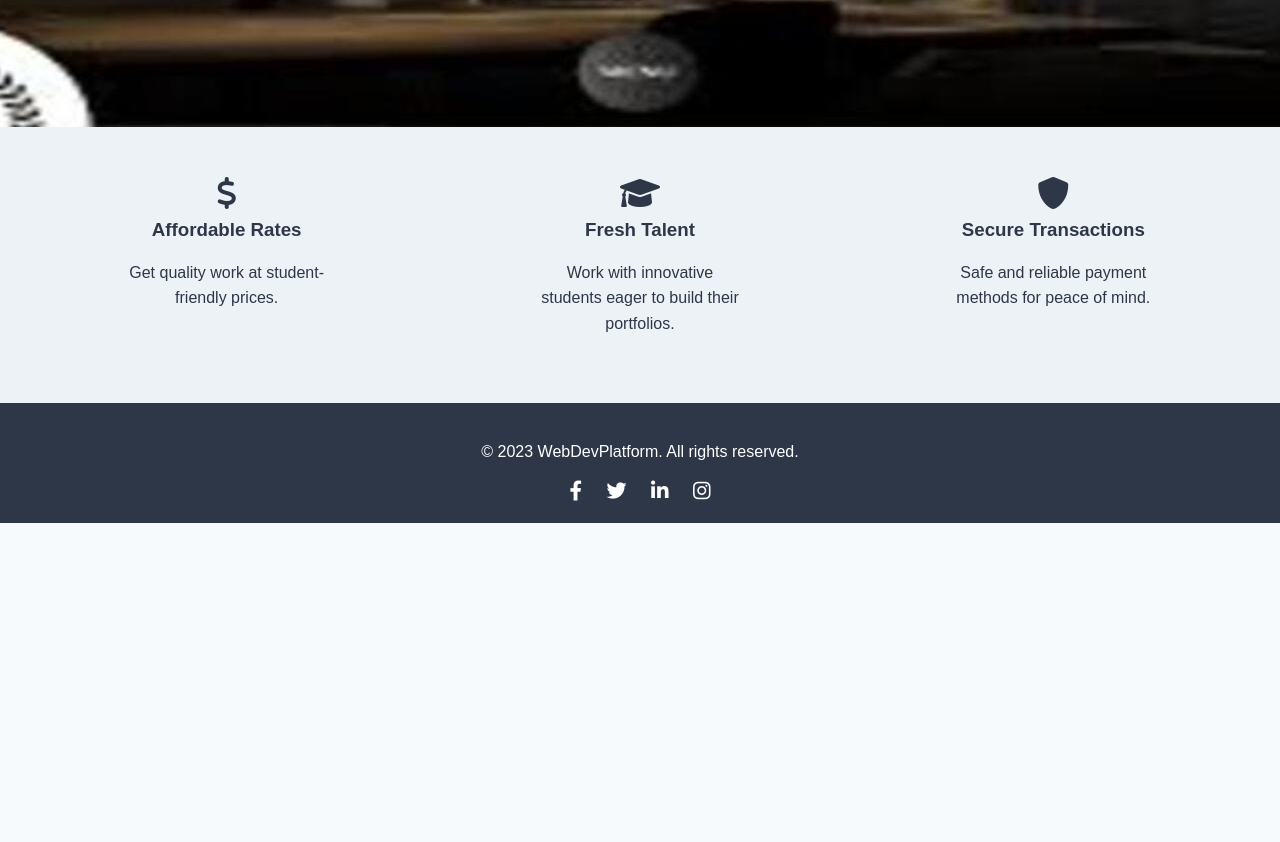
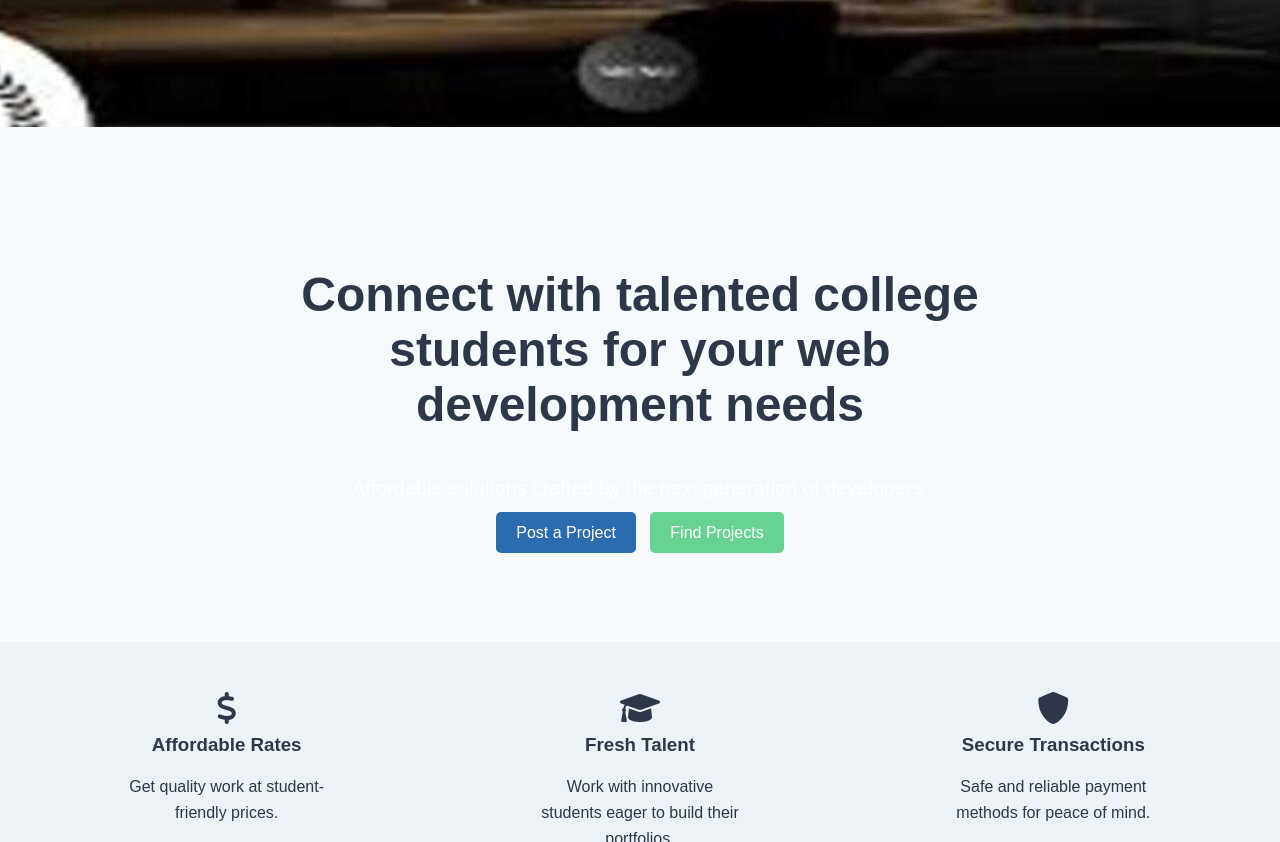
Before and after one commit to gbujoreanu/Bidding-Cite, a plain HTML site: page index.html in a window 1280 px wide. Shown: the part 502-1344 px from the top of the page. Before the commit the page ends 1025 px from the top, so only its background shows below. Drawn offline with Linux system fonts and the light colour scheme.

Commit message:
Added stuff

```diff
--- a/index.html
+++ b/index.html
@@ -49,6 +49,17 @@
             </div>
         </section>
 
+        <section class="hero-section">
+            <div class="hero-content">
+                <h1>Connect with talented college students for your web development needs</h1>
+                <p>Affordable solutions crafted by the next generation of developers.</p>
+                <div class="hero-buttons">
+                    <a href="post-project.html" class="btn btn-primary">Post a Project</a>
+                    <a href="projects.html" class="btn btn-secondary">Find Projects</a>
+                </div>
+            </div>
+        </section>
+
         <!-- Features Section -->
         <section class="features-section">
             <div class="feature">
```
